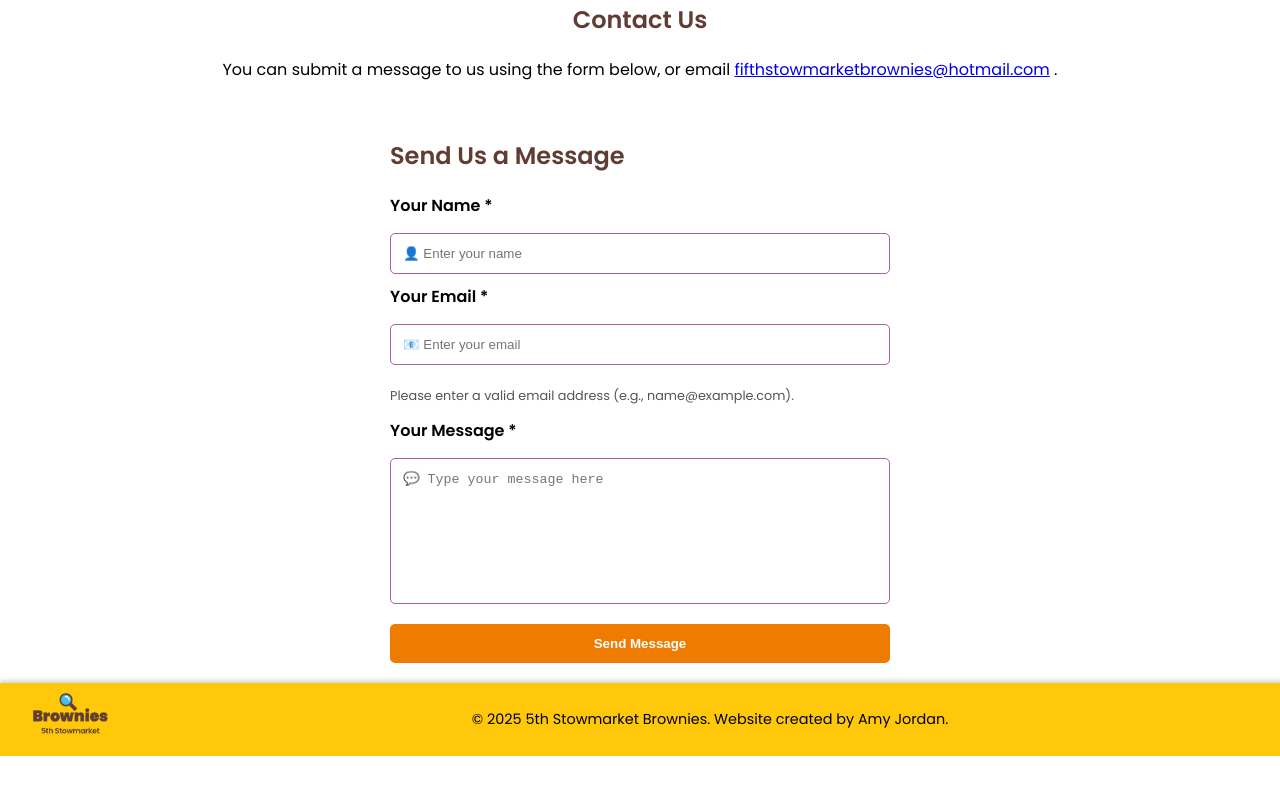
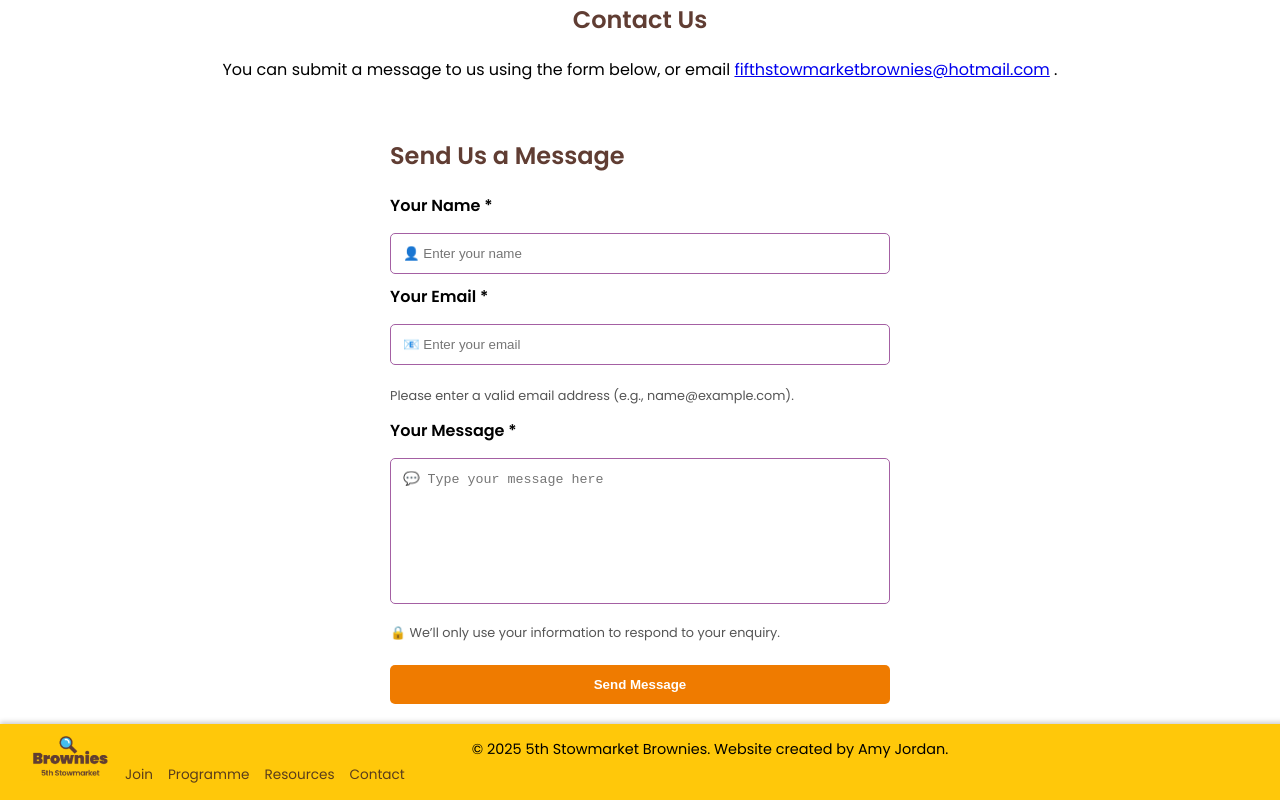
Before and after one commit to s256945/5thsmrktbrownies, a React app: page /contact in a window 1280 px wide. Shown: the part 411-1211 px from the top of the page. Before the commit the page ends 1167 px from the top, so only its background shows below. Built offline with nearby package versions, Linux system fonts and the light colour scheme.

Commit message:
footer styling

```diff
--- a/src/components/contact.jsx
+++ b/src/components/contact.jsx
@@ -72,6 +72,7 @@ const Contact = () => {
             <Label htmlFor="name">Your Name *</Label>
             <Input
               id="name"
+              name="name"
               type="text"
               placeholder="👤 Enter your name"
               required
@@ -79,6 +80,7 @@ const Contact = () => {
             <Label htmlFor="email">Your Email *</Label>
             <Input
               id="email"
+              name="email"
               type="email"
               placeholder="📧 Enter your email"
               required
@@ -91,8 +93,20 @@ const Contact = () => {
             <Label htmlFor="message">Your Message *</Label>
             <TextArea
               id="message"
+              name="message"
               placeholder="💬 Type your message here"
               required
+            />
+            <p style={{ fontSize: "0.8rem", marginTop: "10px", color: "#555" }}>
+              🔒 We’ll only use your information to respond to your enquiry.
+            </p>
+            <input
+              type="text"
+              name="honeypot"
+              style={{ display: "none" }}
+              tabIndex="-1"
+              autoComplete="off"
+              aria-hidden="true"
             />
             <Button type="submit">Send Message</Button>
           </Form>
--- a/src/components/footer.jsx
+++ b/src/components/footer.jsx
@@ -11,17 +11,37 @@ const FooterContainer = styled.footer`
   padding: 10px 20px;
   text-align: center;
   box-shadow: 0 -2px 5px rgba(0, 0, 0, 0.2);
+  flex-wrap: wrap;
 `;
 
 const FooterText = styled.p`
   font-size: 0.9rem;
   text-align: center;
   flex-grow: 1;
+  margin: 5px;
 `;
 
 const LogoImage = styled.img`
   width: 100px;
   height: auto;
+`;
+
+const FooterLinks = styled.div`
+  display: flex;
+  gap: 15px;
+  margin-top: 5px;
+
+  a {
+    font-size: 0.85rem;
+    color: #5a3d1b;
+    text-decoration: none;
+  }
+
+  a:hover,
+  a:focus {
+    color: #000000;
+    text-decoration: underline;
+  }
 `;
 
 const Footer = () => {
@@ -32,6 +52,13 @@ const Footer = () => {
       </a>
       <FooterText>
         © 2025 5th Stowmarket Brownies. Website created by Amy Jordan.
+        <br />
+        <FooterLinks>
+          <a href="/join">Join</a>
+          <a href="/programme">Programme</a>
+          <a href="/resources">Resources</a>
+          <a href="/contact">Contact</a>
+        </FooterLinks>
       </FooterText>
     </FooterContainer>
   );
--- a/src/components/header.jsx
+++ b/src/components/header.jsx
@@ -39,7 +39,9 @@ const NavBar = styled.nav`
     font-weight: 500;
     padding: 8px 12px;
     border-radius: 5px;
-    transition: background-color 0.3s ease, color 0.3s ease;
+    transition:
+      background-color 0.3s ease,
+      color 0.3s ease;
   }
 
   a:hover,
@@ -73,10 +75,11 @@ const Header = () => {
             <li key={item.to}>
               <NavLink
                 to={item.to}
-                activeClassName="active"
+                className={({ isActive }) => (isActive ? "active" : "")}
                 aria-current={
                   window.location.pathname === item.to ? "page" : undefined
                 }
+                aria-label={`Go to ${item.label.replace(/[^a-zA-Z ]/g, "").trim()} page`}
               >
                 {item.label}
               </NavLink>
```
